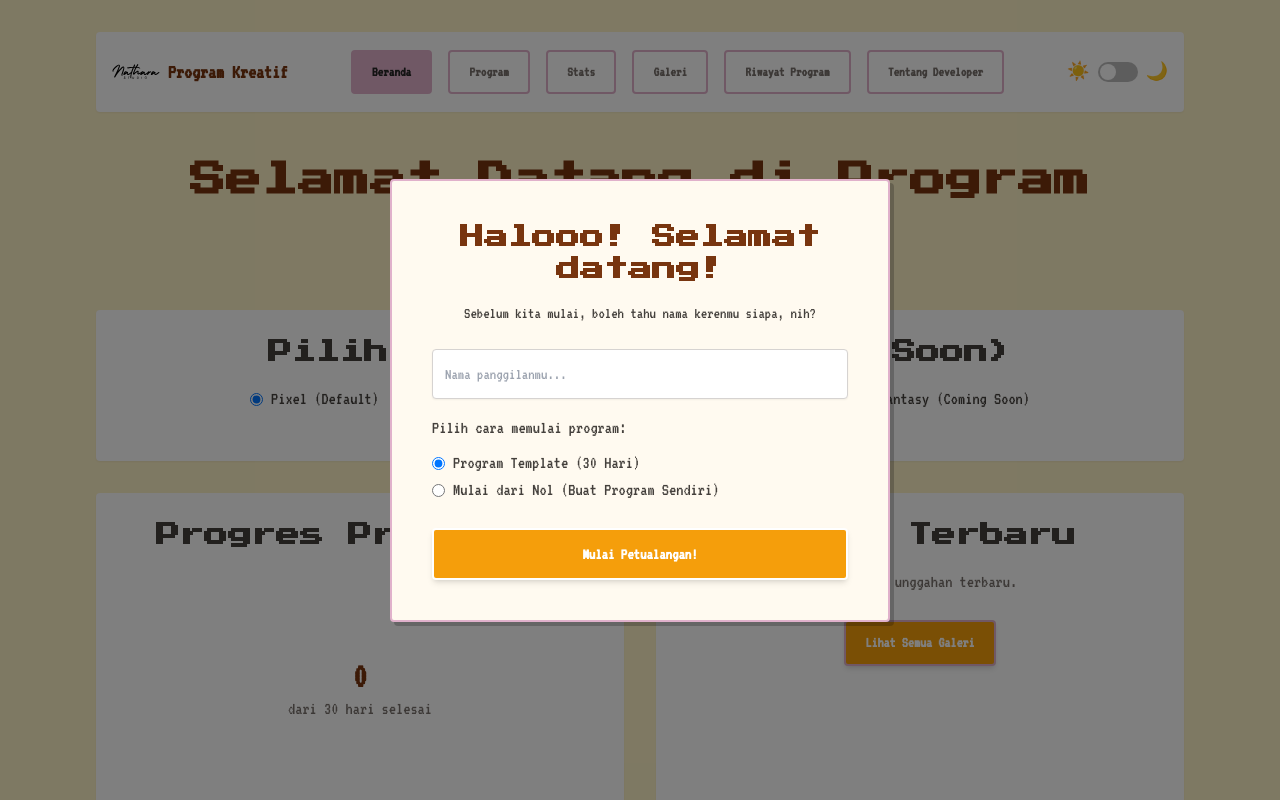
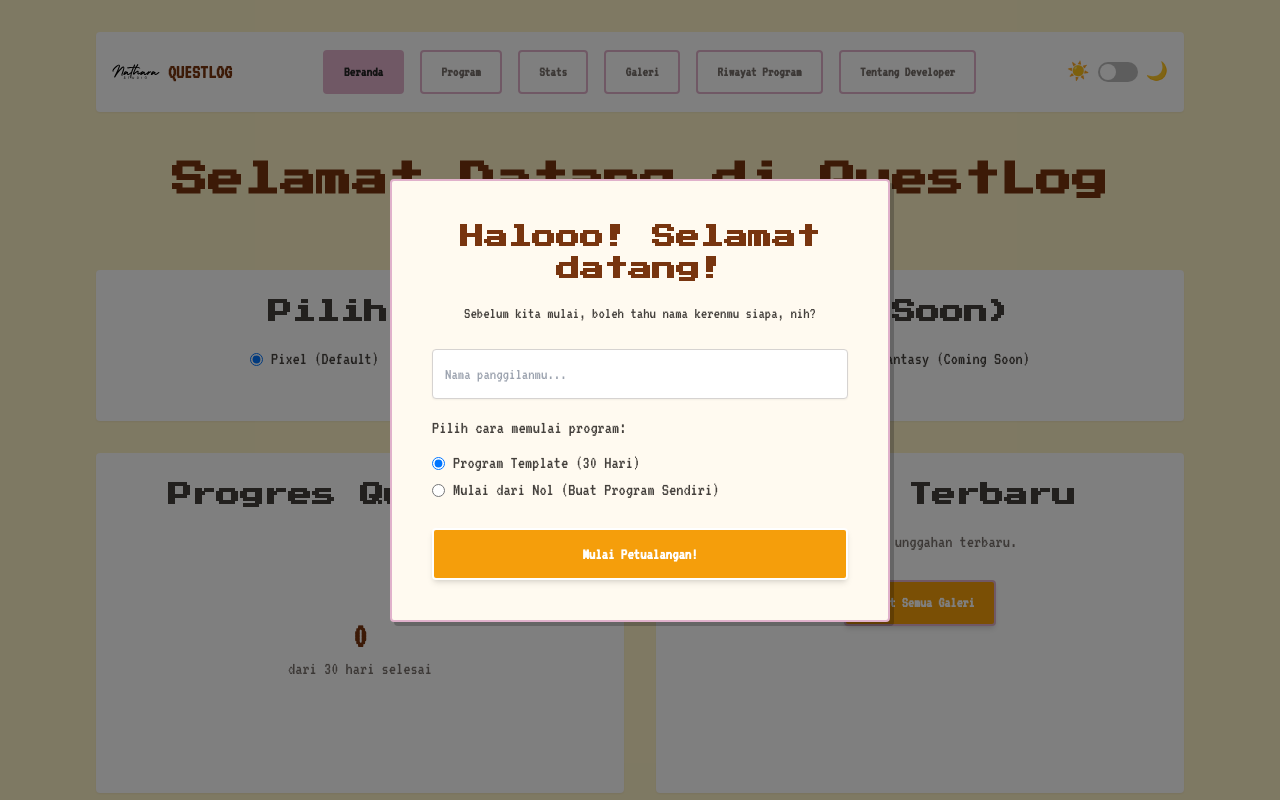
Before and after one commit to NathanielTee/QuestLog, a plain HTML site: page index.html in a window 1280 px wide. Shown: the top 800 px of the page. Drawn offline with nearby package versions, Linux system fonts and the light colour scheme.

Commit message:
Update index.html

```diff
--- a/index.html
+++ b/index.html
@@ -3,7 +3,7 @@
   <head>
     <meta charset="UTF-8" />
     <meta name="viewport" content="width=device-width, initial-scale=1.0" />
-    <title>30 Days</title>
+    <title>QUESTLOG</title>
     <script src="https://cdn.tailwindcss.com"></script>
     <script src="https://cdn.jsdelivr.net/npm/chart.js"></script>
     <link rel="preconnect" href="https://fonts.googleapis.com" />
@@ -279,7 +279,7 @@
             id="navbar-logo"
             style="border-radius: 4px !important"
           />
-          <span class="text-xl font-bold">Program Kreatif</span>
+          <span class="text-xl font-bold"> QUESTLOG</span>
         </a>
         <!-- Navigation links -->
         <div class="flex flex-wrap justify-center gap-2 md:gap-4">
@@ -336,7 +336,7 @@
         <!-- Added mt-12 for spacing -->
         <header class="text-center mb-8">
           <h1 class="text-3xl md:text-4xl font-bold text-amber-900">
-            Selamat Datang di Program Kreatifmu!
+            Selamat Datang di QuestLog
           </h1>
           <p class="mt-2 text-stone-600 text-lg-xl">
             Lacak progresmu dan kembangkan skill kreatifmu.
@@ -409,7 +409,7 @@
             <!-- Progress Chart -->
             <div class="bg-white p-6 rounded-2xl shadow-sm">
               <h2 class="text-xl-2xl font-bold text-center text-stone-700 mb-4">
-                Progres Programmu
+                Progres QuestLog
               </h2>
               <div class="chart-container">
                 <canvas id="progressChart"></canvas>
@@ -457,7 +457,7 @@
       <section id="program-page" class="page-section">
         <header class="text-center mb-8">
           <h1 class="text-3xl md:text-4xl font-bold text-amber-900">
-            Program Kreatif Harian
+            QuestLog Harian
           </h1>
           <p class="mt-2 text-stone-600 text-lg-xl">
             Kelola tugasmu, edit, dan unggah hasil karyamu.
@@ -631,7 +631,7 @@
       <section id="history-page" class="page-section">
         <header class="text-center mb-8">
           <h1 class="text-3xl md:text-4xl font-bold text-amber-900">
-            Riwayat Programmu
+            Riwayat QuestLog
           </h1>
           <p class="mt-2 text-stone-600 text-lg-xl">
             Lihat semua siklus program 30 hari yang sudah kamu selesaikan!
```
